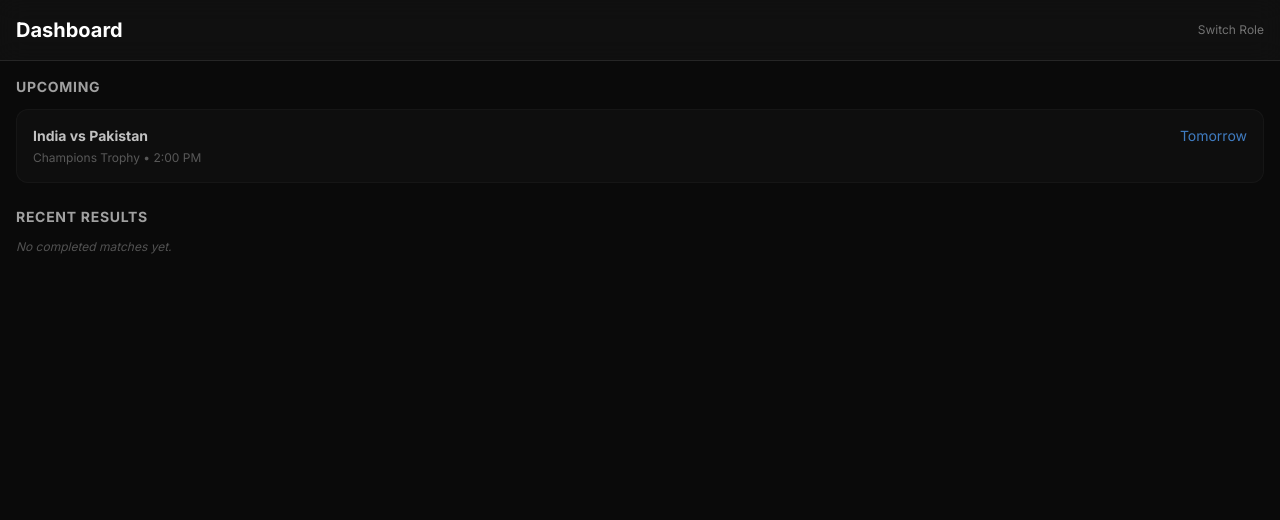
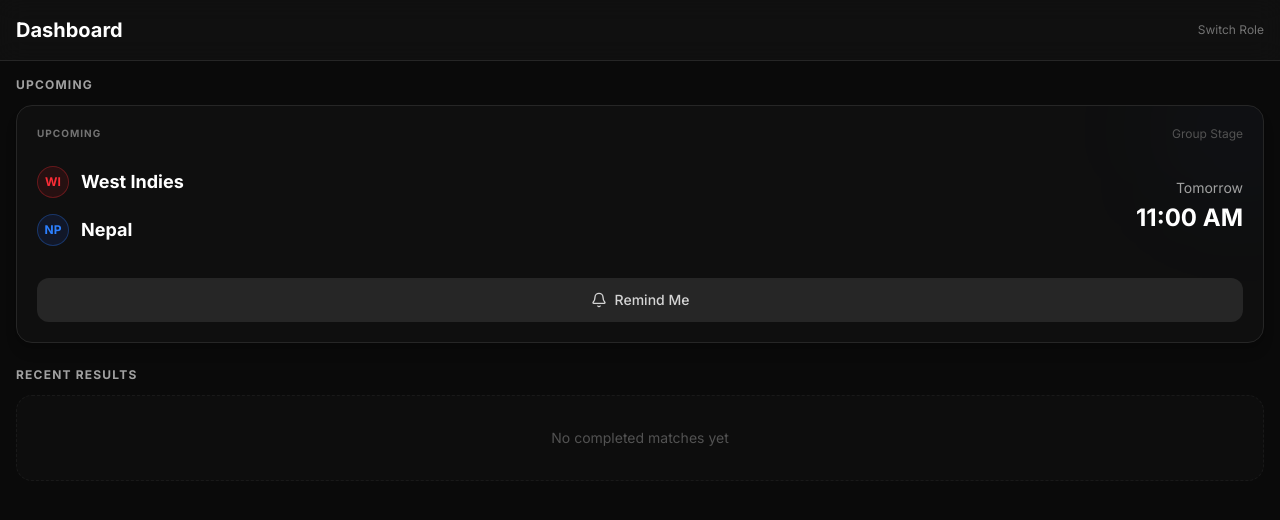
Before and after one commit to Gulshankrdeveloper/score-board, a Next.js app: page /cricket in a window 1280 px wide. Both pictures are taken after a click on the button 640 px from the left and 397 px from the top of the page. Shown: the top 520 px of the page. Built offline with nearby package versions, Linux system fonts and the light colour scheme.

Commit message:
Enhance: Viewer Dashboard UI with Premium Cards

```diff
--- a/src/app/cricket/page.tsx
+++ b/src/app/cricket/page.tsx
@@ -2,7 +2,7 @@
 
 import { useState, useEffect } from "react";
 import { motion, AnimatePresence } from "framer-motion";
-import { Settings, RotateCcw, Monitor, UserPlus, Users, ArrowLeftRight, Play, Trash2, ChevronLeft } from "lucide-react";
+import { Settings, RotateCcw, Monitor, UserPlus, Users, ArrowLeftRight, Play, Trash2, ChevronLeft, Bell, Calendar, Clock } from "lucide-react";
 import Link from "next/link";
 import { cn } from "@/lib/utils";
 
@@ -822,57 +822,105 @@ export default function CricketPage() {
                         <section>
                             <div className="flex items-center gap-2 mb-3">
                                 <span className="w-2 h-2 rounded-full bg-red-500 animate-pulse"></span>
-                                <h2 className="text-sm font-bold text-neutral-400 uppercase tracking-wider">Live Now</h2>
+                                <h2 className="text-xs font-bold text-neutral-400 uppercase tracking-widest">Live Now</h2>
                             </div>
                             <div
                                 onClick={() => setViewMode('match')}
-                                className="bg-gradient-to-br from-neutral-900 to-neutral-950 border border-neutral-800 rounded-xl p-4 active:scale-95 transition-transform cursor-pointer hover:border-blue-500/30"
+                                className="bg-gradient-to-br from-neutral-900 to-neutral-800 border border-neutral-800 rounded-2xl p-5 active:scale-95 transition-transform cursor-pointer hover:border-red-500/30 shadow-lg relative overflow-hidden group"
                             >
-                                <div className="flex justify-between items-start mb-4">
-                                    <span className="bg-red-600/20 text-red-500 text-[10px] font-bold px-2 py-0.5 rounded-full border border-red-500/20">LIVE</span>
-                                    <span className="text-xs text-neutral-500">T20 Match</span>
+                                <div className="absolute top-0 right-0 p-3 opacity-10 group-hover:opacity-20 transition-opacity">
+                                    <Play size={48} className="text-white transform rotate-12" />
                                 </div>
-                                <div className="flex justify-between items-center mb-2">
-                                    <div className="font-bold text-lg">{currentBattingTeam.name}</div>
-                                    <div className="text-2xl font-black">{totalRuns}/{totalWickets}</div>
+                                <div className="flex justify-between items-start mb-6">
+                                    <span className="bg-red-500/20 text-red-400 text-[10px] font-bold px-3 py-1 rounded-full border border-red-500/20 flex items-center gap-1">
+                                        <span className="w-1.5 h-1.5 rounded-full bg-red-500 animate-pulse"></span> LIVE
+                                    </span>
+                                    <span className="text-xs text-neutral-400 font-medium">T20 Match</span>
                                 </div>
-                                <div className="text-xs text-neutral-400">
-                                    {overs}.{ballsInOver} Overs • Target: {targetRuns || '-'}
+                                <div className="flex justify-between items-end mb-2">
+                                    <div>
+                                        <div className="text-sm text-neutral-400 mb-1">Batting</div>
+                                        <div className="font-bold text-2xl text-white leading-none">{currentBattingTeam.name}</div>
+                                    </div>
+                                    <div className="text-right">
+                                        <div className="text-3xl font-black text-white leading-none">{totalRuns}/{totalWickets}</div>
+                                        <div className="text-xs text-neutral-400 mt-1">{overs}.{ballsInOver} Overs</div>
+                                    </div>
+                                </div>
+                                <div className="mt-4 pt-3 border-t border-white/5 flex justify-between items-center">
+                                    <div className="text-xs text-neutral-400">
+                                        Target: <span className="text-white font-bold">{targetRuns || '-'}</span>
+                                    </div>
+                                    <div className="text-xs text-blue-400 font-bold flex items-center gap-1 group-hover:translate-x-1 transition-transform">
+                                        Watch <ChevronLeft className="rotate-180" size={12} />
+                                    </div>
                                 </div>
                             </div>
                         </section>
                     )}
 
-                    {/* Upcoming Section (Dummy) */}
+                    {/* Upcoming Section (Enhanced UI) */}
                     <section>
-                        <h2 className="text-sm font-bold text-neutral-400 uppercase tracking-wider mb-3">Upcoming</h2>
-                        <div className="bg-neutral-900/50 border border-neutral-800/50 rounded-xl p-4 opacity-75">
-                            <div className="flex justify-between text-sm mb-1">
-                                <span className="font-bold text-white">India vs Pakistan</span>
-                                <span className="text-blue-400">Tomorrow</span>
-                            </div>
-                            <div className="text-xs text-neutral-500">Champions Trophy • 2:00 PM</div>
+                        <h2 className="text-xs font-bold text-neutral-400 uppercase tracking-widest mb-3">Upcoming</h2>
+                        <div className="bg-[#0f0f0f] border border-neutral-800 rounded-2xl p-5 shadow-lg relative overflow-hidden">
+                            {/* Decorative gradients */}
+                            <div className="absolute top-0 right-0 w-32 h-32 bg-blue-500/5 rounded-full blur-3xl -mr-10 -mt-10 pointer-events-none"></div>
+
+                            <div className="flex justify-between items-start mb-6 relative">
+                                <span className="text-[10px] font-bold text-neutral-500 uppercase tracking-widest">UPCOMING</span>
+                                <span className="text-xs text-neutral-600">Group Stage</span>
+                            </div>
+
+                            <div className="flex justify-between items-center mb-8 relative">
+                                <div className="space-y-4">
+                                    <div className="flex items-center gap-3">
+                                        <div className="w-8 h-8 rounded-full bg-red-900/20 border border-red-500/30 flex items-center justify-center text-xs font-bold text-red-500">WI</div>
+                                        <span className="font-bold text-lg text-white">West Indies</span>
+                                    </div>
+                                    <div className="flex items-center gap-3">
+                                        <div className="w-8 h-8 rounded-full bg-blue-900/20 border border-blue-500/30 flex items-center justify-center text-xs font-bold text-blue-500">NP</div>
+                                        <span className="font-bold text-lg text-white">Nepal</span>
+                                    </div>
+                                </div>
+                                <div className="text-right">
+                                    <div className="text-neutral-400 text-sm mb-1">Tomorrow</div>
+                                    <div className="text-2xl font-bold text-white">11:00 AM</div>
+                                </div>
+                            </div>
+
+                            <button className="w-full bg-neutral-800 hover:bg-neutral-700 text-neutral-300 hover:text-white py-3 rounded-xl flex items-center justify-center gap-2 transition-colors font-medium text-sm relative">
+                                <Bell size={16} /> Remind Me
+                            </button>
                         </div>
                     </section>
 
                     {/* Recent Matches */}
                     <section>
-                        <h2 className="text-sm font-bold text-neutral-400 uppercase tracking-wider mb-3">Recent Results</h2>
-                        <div className="space-y-2">
+                        <h2 className="text-xs font-bold text-neutral-400 uppercase tracking-widest mb-3">Recent Results</h2>
+                        <div className="space-y-3">
                             {matchHistory.length === 0 ? (
-                                <div className="text-xs text-neutral-600 italic">No completed matches yet.</div>
+                                <div className="p-8 text-center bg-neutral-900/30 rounded-2xl border border-neutral-800/50 border-dashed">
+                                    <div className="text-neutral-600 text-sm">No completed matches yet</div>
+                                </div>
                             ) : (
                                 matchHistory.map(m => (
                                     <div
                                         key={m.id}
-                                        onClick={() => { setSelectedMatch(m); setGameState("history"); }}
-                                        className="bg-neutral-900 border border-neutral-800 rounded-xl p-3 flex justify-between items-center cursor-pointer hover:bg-neutral-800 hover:border-blue-500/30 transition-all"
+                                        onClick={() => { setSelectedMatch(m); setGameState("history"); setViewMode("match"); }}
+                                        className="bg-neutral-900/50 border border-neutral-800 rounded-xl p-4 cursor-pointer hover:bg-neutral-800 hover:border-neutral-700 transition-all group"
                                     >
-                                        <div>
-                                            <div className="text-sm font-bold text-white">{m.teamA.name} vs {m.teamB.name}</div>
-                                            <div className="text-xs text-neutral-500">{m.date} • {m.result}</div>
+                                        <div className="flex justify-between items-start mb-2">
+                                            <div className="text-[10px] font-bold text-neutral-500 uppercase">{m.date}</div>
+                                            <div className="text-[10px] font-bold text-green-500 bg-green-500/10 px-2 py-0.5 rounded-full">RESULT</div>
                                         </div>
-                                        {/* For simplicity in this non-db version, we don't load old stats fully yet, just show record */}
+                                        <div className="flex justify-between items-center mb-2">
+                                            <div className="font-bold text-base text-white group-hover:text-blue-400 transition-colors">
+                                                {typeof m.teamA === 'string' ? m.teamA : m.teamA.name} <span className="text-neutral-600 mx-1">vs</span> {typeof m.teamB === 'string' ? m.teamB : m.teamB.name}
+                                            </div>
+                                        </div>
+                                        <div className="text-xs text-neutral-400 font-mono bg-black/20 p-2 rounded-lg truncate">
+                                            {m.result}
+                                        </div>
                                     </div>
                                 ))
                             )}
```
